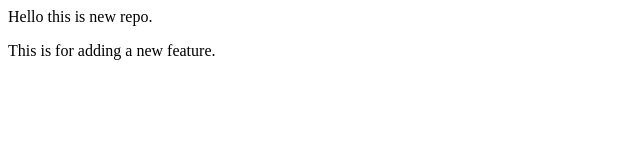
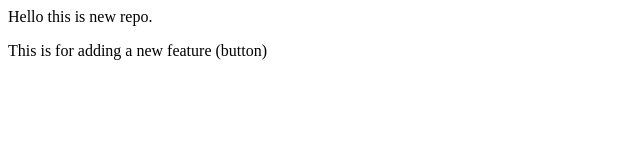
Before and after one commit to lakshyasharma6/localrepo, a plain HTML site: page index.html in a window 1280 px wide. Shown: the full height of the page, 0-640 px from the left. Drawn offline with Linux system fonts and the light colour scheme.

```diff
--- a/index.html
+++ b/index.html
@@ -1,2 +1,2 @@
 <p>Hello this is new repo. </p>
-<p>This is for adding a new feature.</p>
+<p>This is for adding a new feature (button)</p>
```
